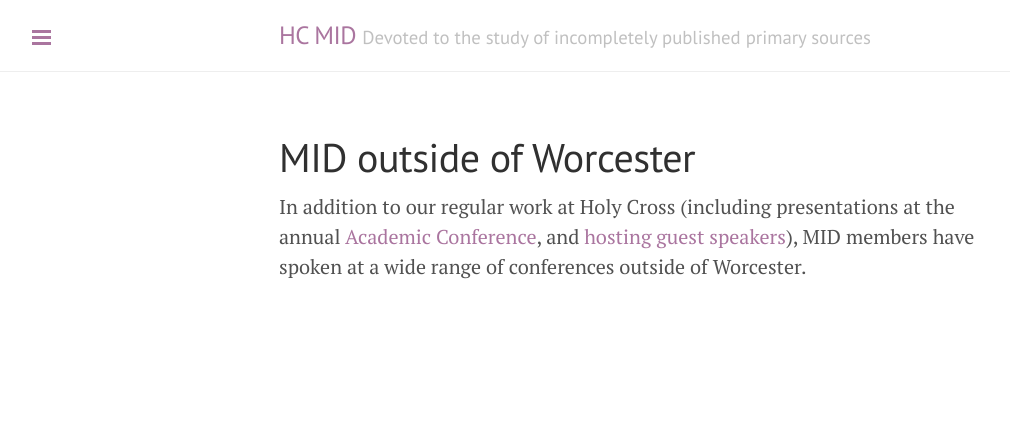
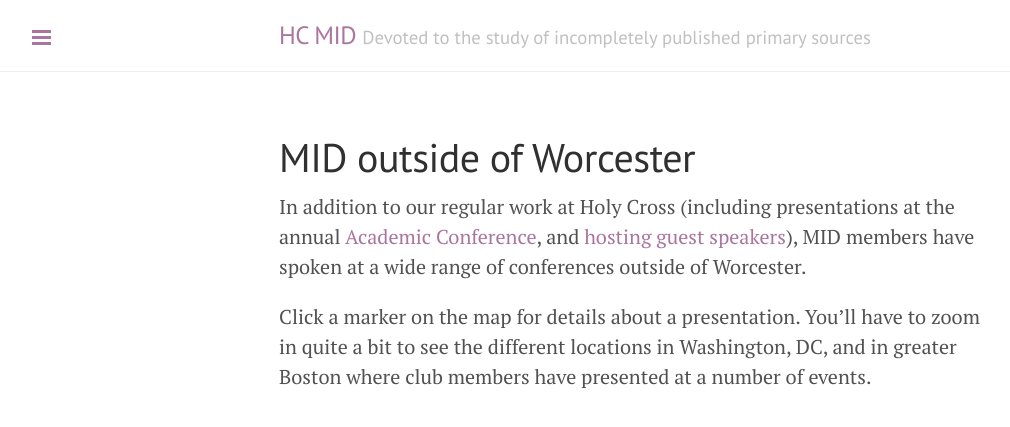
Before and after one commit to HCMID/HCMID.github.io, a Jekyll site: the page built from where.md, in a window 1280 px wide. Shown: the top 427 px of the page, without its empty margins (1-1011 px from the left). Built offline with Jekyll 4.4.1, drawn with Linux system fonts in a browser that asks for light colours; a script that is not in the unit is left out.

Commit message:
Expand explanation of map

```diff
--- a/where.md
+++ b/where.md
@@ -6,5 +6,7 @@
 
 In addition to our regular work at Holy Cross (including presentations at the annual [Academic Conference](../hof/hcacad), and [hosting guest speakers](../hosted)), MID members have spoken at a wide range of conferences outside of Worcester.
 
+Click a marker on the map for details about a presentation.  You'll have to zoom in quite a bit to see the different locations in Washington, DC, and in greater Boston where club members have presented at a number of events.
+
 
 <script src="https://embed.github.com/view/geojson/HCMID/HCMID.github.io/master/mid.geojson"></script>
```
